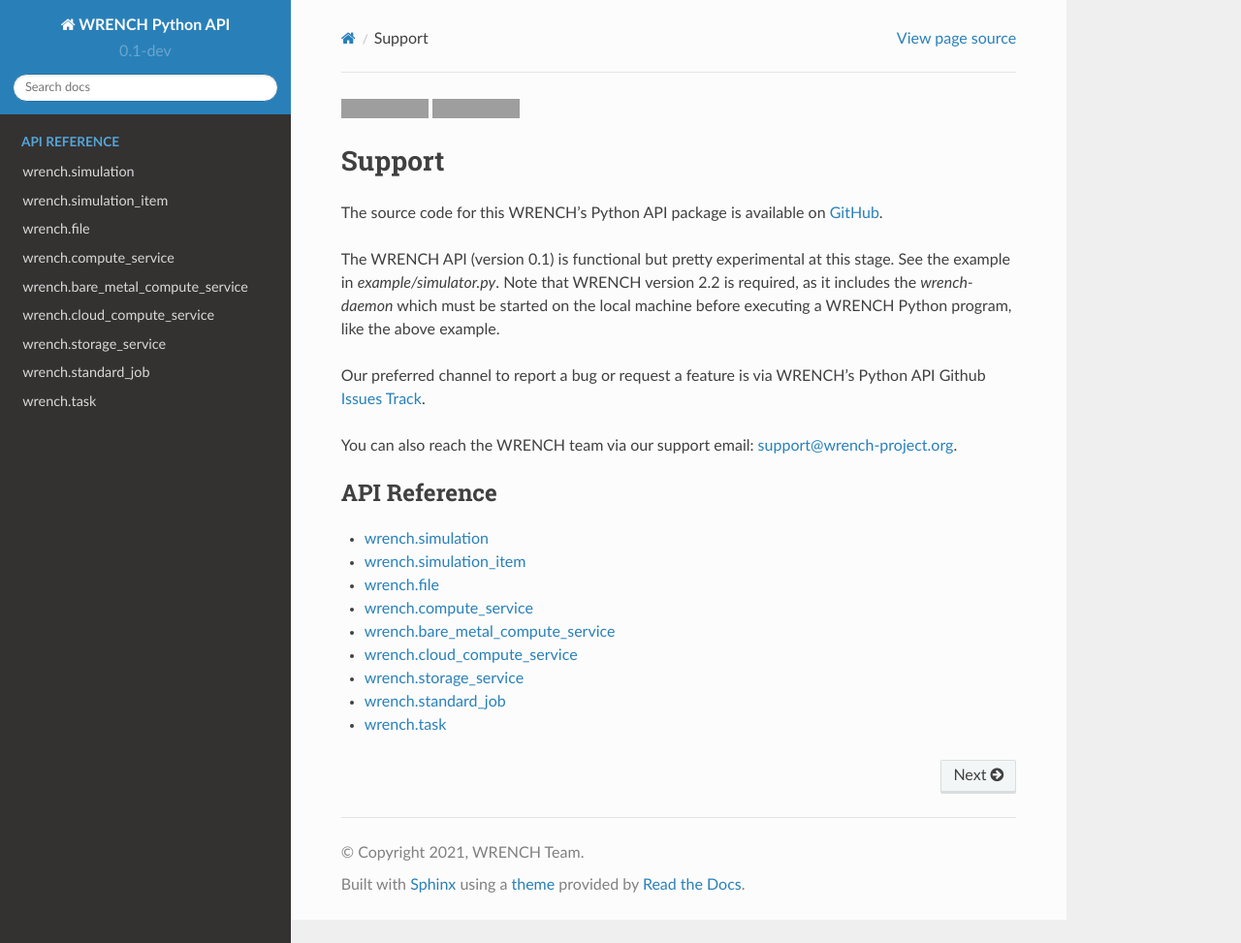
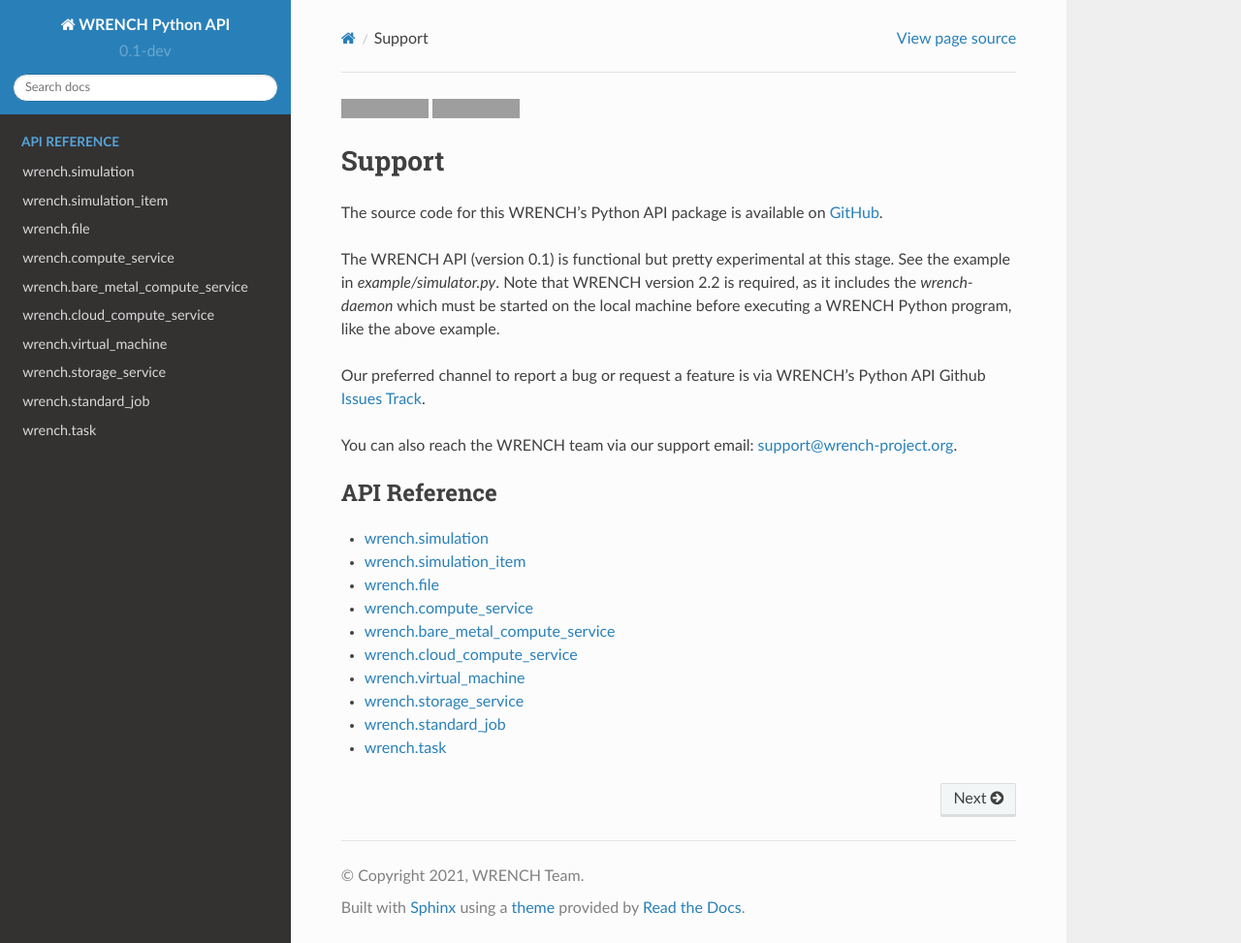
Before and after one commit to wrench-project/wrench-python-api, a Sphinx documentation site: the page built from docs/source/index.rst, in a window 1280 px wide and 973 px high. Shown: the whole window at 97% size. Built offline with Sphinx 7.4.7 and the Read the Docs theme 2.0.0, drawn with Linux system fonts in a browser that asks for light colours; grey boxes are pictures that could not be loaded.

Commit message:
Documentation updates

```diff
--- /dev/null
+++ b/docs/source/api_virtual_machine.rst
@@ -0,0 +1,8 @@
+wrench.virtual_machine
+======================
+
+.. automodule:: wrench.virtual_machine
+   :members:
+   :undoc-members:
+   :show-inheritance:
+   :private-members:
--- a/docs/source/index.rst
+++ b/docs/source/index.rst
@@ -30,6 +30,7 @@
     api_compute_service.rst
     api_bare_metal_compute_service.rst
     api_cloud_compute_service.rst
+    api_virtual_machine.rst
     api_storage_service.rst
     api_standard_job.rst
     api_task.rst
```
